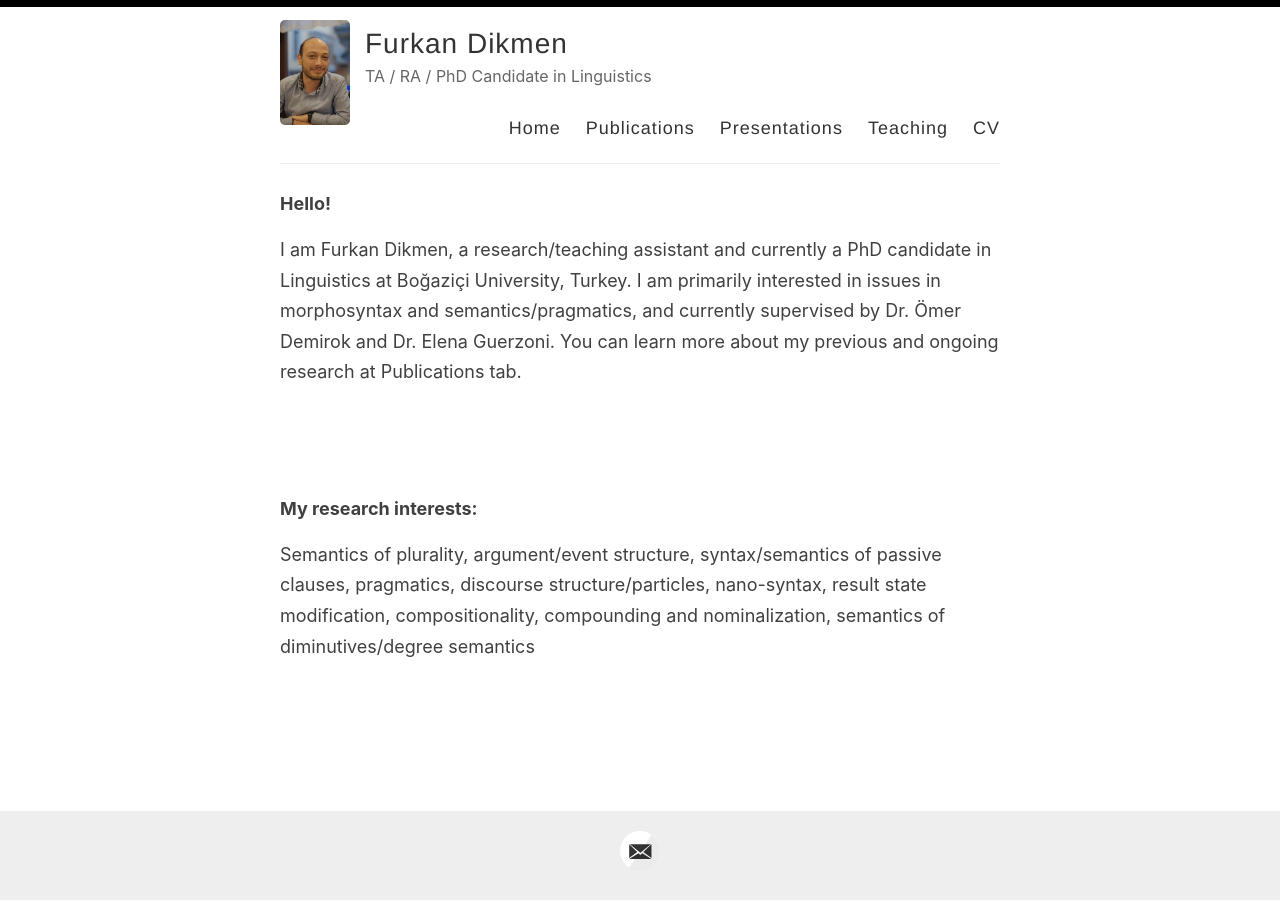
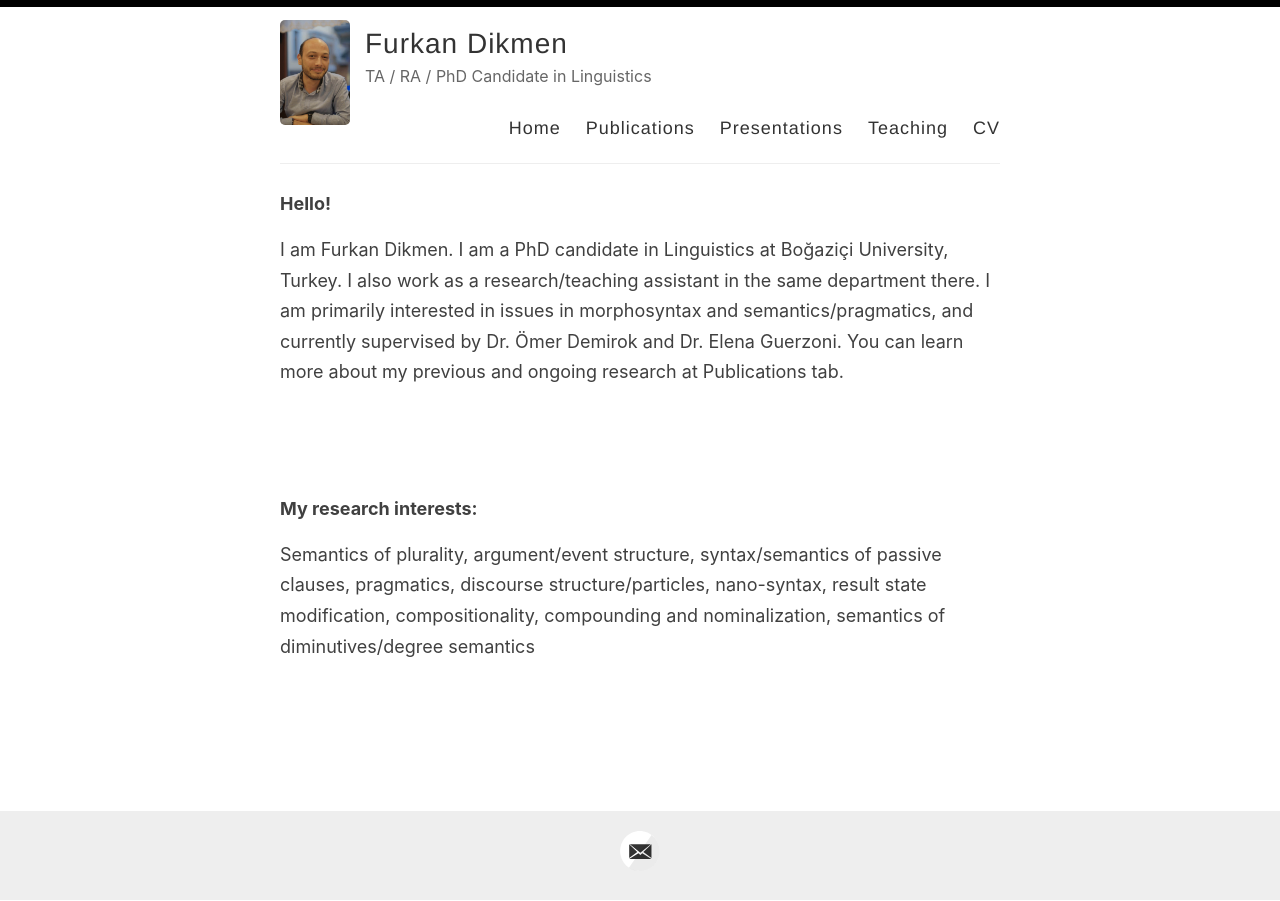
Before and after one commit to furkandikmen/furkandikmen.github.io, a Jekyll site: the page built from index.html, in a window 1280 px wide. Built offline with Jekyll 4.4.1, drawn with Linux system fonts in a browser that asks for light colours; the list of posts is cut into pages by our own code.

Commit message:
Update index.html

```diff
--- a/index.html
+++ b/index.html
@@ -4,7 +4,7 @@
 
 <html>
 <p><strong>Hello!</strong></p>
-<p>I am Furkan Dikmen, a research/teaching assistant and currently a PhD candidate in Linguistics at Boğaziçi University, Turkey. I am primarily interested in issues in morphosyntax and semantics/pragmatics, and currently supervised by Dr. Ömer Demirok and Dr. Elena Guerzoni. You can learn more about my previous and ongoing research at Publications tab.&nbsp;</p>
+<p>I am Furkan Dikmen. I am a PhD candidate in Linguistics at Boğaziçi University, Turkey. I also work as a research/teaching assistant in the same department there. I am primarily interested in issues in morphosyntax and semantics/pragmatics, and currently supervised by Dr. Ömer Demirok and Dr. Elena Guerzoni. You can learn more about my previous and ongoing research at Publications tab.&nbsp;</p>
 
 <p>&nbsp;</p>
 
```
